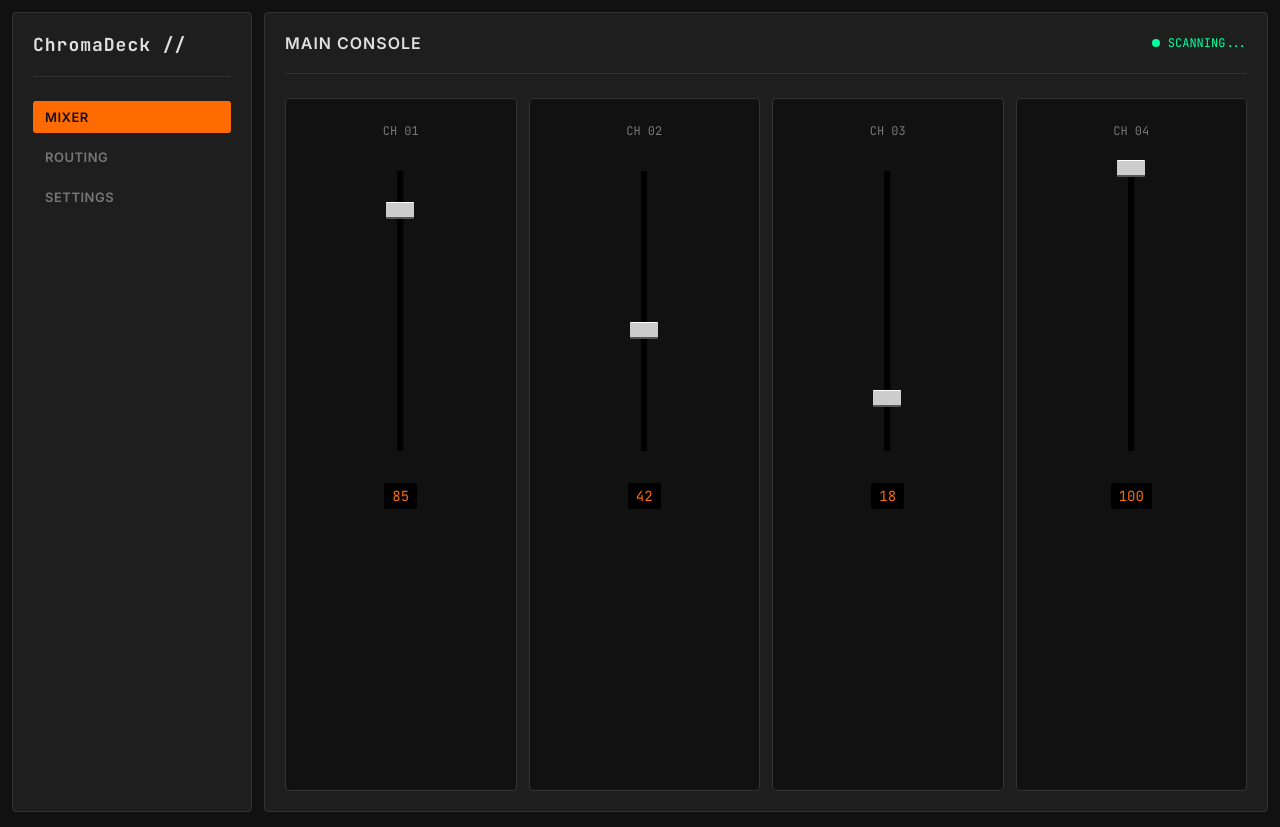
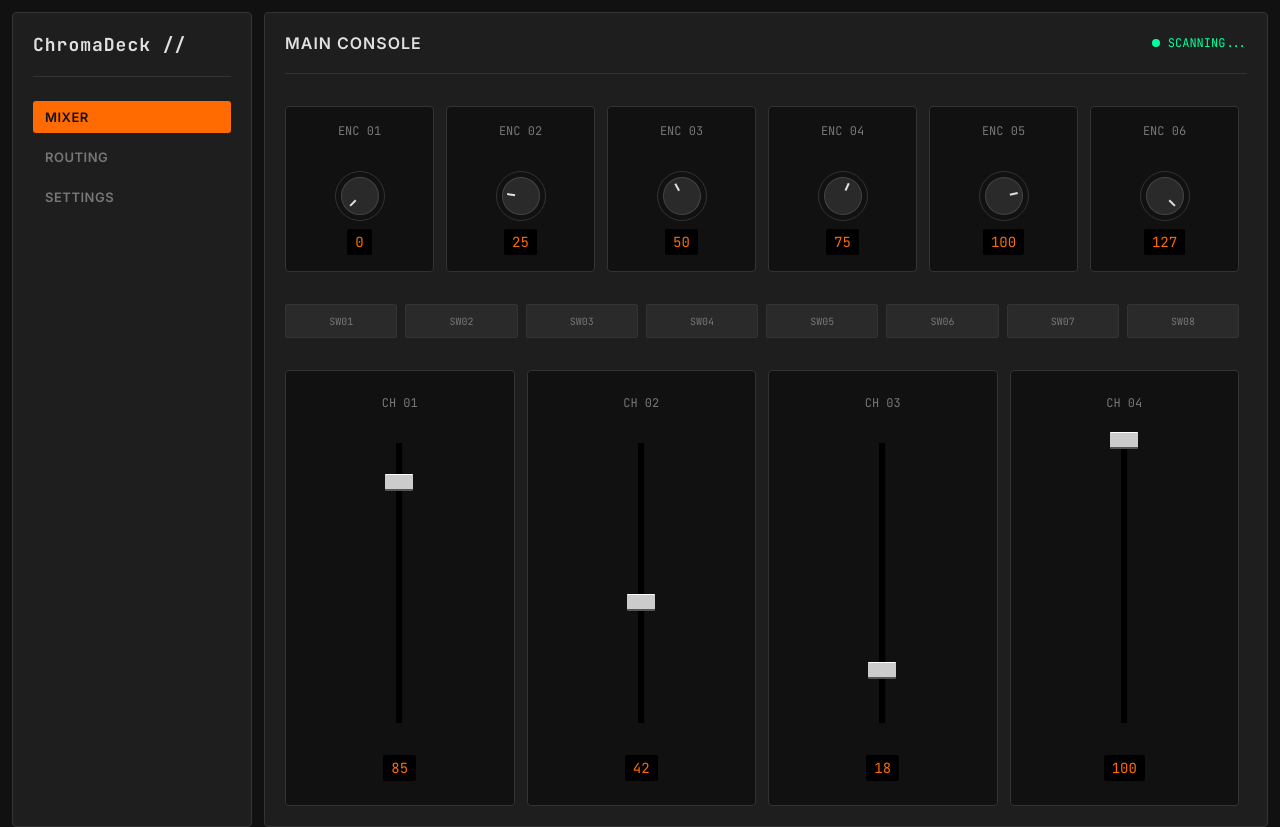
Before and after one commit to FBIopeningUPP/ChromaDeck, a React (Vite) app in the folder companion/: page / in a window 1280 px wide. Built offline with nearby package versions, Linux system fonts and the light colour scheme.

Commit message:
crazy ssss

```diff
--- a/companion/src/App.css
+++ b/companion/src/App.css
@@ -170,3 +170,88 @@ body {
   padding: 4px 8px;
   border-radius: 2px;
 }
+
+.hardware-section {
+  display: flex;
+  flex-direction: column;
+  gap: 32px;
+  height: 100%;
+  overflow-y: auto;
+  padding-right: 8px;
+}
+
+.knobs-grid {
+  display: grid;
+  grid-template-columns: repeat(6, 1fr);
+  gap: 12px;
+  padding-top: 8px;
+}
+
+.knob-container {
+  display: flex;
+  flex-direction: column;
+  align-items: center;
+  background-color: var(--bg-base);
+  border: 1px solid var(--border-color);
+  border-radius: 4px;
+  padding: 16px 0;
+}
+
+.knob-outer {
+  width: 48px;
+  height: 48px;
+  border-radius: 50%;
+  background: #111;
+  border: 1px solid var(--border-color);
+  position: relative;
+  display: flex;
+  justify-content: center;
+  align-items: center;
+}
+
+.knob-inner {
+  width: 36px;
+  height: 36px;
+  border-radius: 50%;
+  background: #2a2a2a;
+  border: 1px solid #444;
+  position: relative;
+  transition: transform 0.1s;
+}
+
+.knob-indicator {
+  position: absolute;
+  top: 4px;
+  left: 50%;
+  transform: translateX(-50%);
+  width: 2px;
+  height: 8px;
+  background-color: var(--text-main);
+}
+
+.buttons-grid {
+  display: grid;
+  grid-template-columns: repeat(8, 1fr);
+  gap: 8px;
+}
+
+.push-button {
+  height: 32px;
+  background-color: var(--bg-element);
+  border: 1px solid var(--border-color);
+  border-radius: 2px;
+  cursor: pointer;
+  transition: all 0.1s;
+  display: flex;
+  justify-content: center;
+  align-items: center;
+  font-family: 'JetBrains Mono', monospace;
+  font-size: 10px;
+  color: var(--text-dim);
+}
+
+.push-button:active, .push-button.active {
+  background-color: var(--accent);
+  color: #000;
+  border-color: var(--accent);
+}
--- a/companion/src/App.tsx
+++ b/companion/src/App.tsx
@@ -1,10 +1,56 @@
-import { useEffect, useState } from "react";
+import { useEffect, useState, useRef } from "react";
 import { invoke } from "@tauri-apps/api/core";
 import "./App.css";
 
 function App() {
-  const [faderLevels] = useState([85, 42, 18, 100]);
+  const [faderLevels, setFaderLevels] = useState([85, 42, 18, 100]);
+  const [knobLevels] = useState([0, 25, 50, 75, 100, 127]);
+  const [buttonStates, setButtonStates] = useState(Array(8).fill(false));
   const [deviceName, setDeviceName] = useState("SCANNING...");
+
+  const trackRefs = useRef<(HTMLDivElement | null)[]>([]);
+
+  const handleDrag = (index: number, e: React.PointerEvent<HTMLDivElement>) => {
+    const track = trackRefs.current[index];
+    if (!track) return;
+
+    (e.target as HTMLElement).setPointerCapture(e.pointerId);
+
+    const updateLevel = (clientY: number) => {
+      const rect = track.getBoundingClientRect();
+      let newLevel = ((rect.bottom - clientY) / rect.height) * 100;
+      newLevel = Math.max(0, Math.min(100, Math.round(newLevel)));
+
+      setFaderLevels(prev => {
+        const next = [...prev];
+        next[index] = newLevel;
+        return next;
+      });
+    };
+
+    updateLevel(e.clientY);
+
+    const onPointerMove = (moveEvent: PointerEvent) => {
+      updateLevel(moveEvent.clientY);
+    };
+
+    const onPointerUp = (upEvent: PointerEvent) => {
+      window.removeEventListener("pointermove", onPointerMove);
+      window.removeEventListener("pointerup", onPointerUp);
+      (e.target as HTMLElement).releasePointerCapture(upEvent.pointerId);
+    };
+
+    window.addEventListener("pointermove", onPointerMove);
+    window.addEventListener("pointerup", onPointerUp);
+  };
+
+  const toggleButton = (index: number) => {
+    setButtonStates(prev => {
+      const next = [...prev];
+      next[index] = !next[index];
+      return next;
+    });
+  };
 
   useEffect(() => {
     async function scanMidiPorts() {
@@ -16,7 +62,7 @@ function App() {
           setDeviceName("NO HARDWARE DETECTED");
         }
       } catch (error) {
-        console.error("Failed to feth midi ports", error);
+        console.error(error);
       }
     }
 
@@ -39,24 +85,60 @@ function App() {
       <div className="panel main-content">
         <div className="header">
           <h2>Main Console</h2>
-          <div className="status-badge" style={{color: deviceName == "NO HARDWARE DETECTED" ? '#ff3333' : 'var(--accent-secondary)' }}>
+          <div className="status-badge" style={{color: deviceName === "NO HARDWARE DETECTED" ? '#ff3333' : 'var(--accent-secondary)' }}>
             <div className="status-dot" style={{ backgroundColor: deviceName === "NO HARDWARE DETECTED" ? '#ff3333' : 'var(--accent-secondary)' }}></div>
             {deviceName}
           </div>
         </div>
 
-        <div className="faders-grid">
-          {faderLevels.map((level, i) => (
-            <div key={i} className="channel-strip">
-              <div className="channel-label">CH 0{i + 1}</div>
+        <div className="hardware-section">
+          <div className="knobs-grid">
+            {knobLevels.map((level, i) => (
+              <div key={`knob-${i}`} className="knob-container">
+                <div className="channel-label">ENC 0{i + 1}</div>
+                <div className="knob-outer">
+                  <div
+                    className="knob-inner"
+                    style={{ transform: `rotate(${(level / 127) * 270 - 135}deg)` }}
+                  >
+                    <div className="knob-indicator"></div>
+                  </div>
+                </div>
+                <div className="channel-value" style={{marginTop: '8px'}}>{level}</div>
+              </div>
+            ))}
+          </div>
 
-              <div className="fader-track">
-                <div className="fader-thumb" style={{ bottom: `calc(${level}% - 6px)` }}></div>
+          <div className="buttons-grid">
+            {buttonStates.map((state, i) => (
+              <div
+                key={`btn-${i}`}
+                className={`push-button ${state ? 'active' : ''}`}
+                onPointerDown={() => toggleButton(i)}
+              >
+                SW0{i + 1}
               </div>
+            ))}
+          </div>
 
-              <div className="channel-value">{level}</div>
-            </div>
-          ))}
+          <div className="faders-grid">
+            {faderLevels.map((level, i) => (
+              <div key={`fader-${i}`} className="channel-strip">
+                <div className="channel-label">CH 0{i + 1}</div>
+                <div
+                  className="fader-track"
+                  ref={(el) => { trackRefs.current[i] = el; }}
+                >
+                  <div
+                    className="fader-thumb"
+                    style={{ bottom: `calc(${level}% - 6px)` }}
+                    onPointerDown={(e) => handleDrag(i, e)}
+                  ></div>
+                </div>
+                <div className="channel-value">{level}</div>
+              </div>
+            ))}
+          </div>
         </div>
       </div>
     </div>
```
